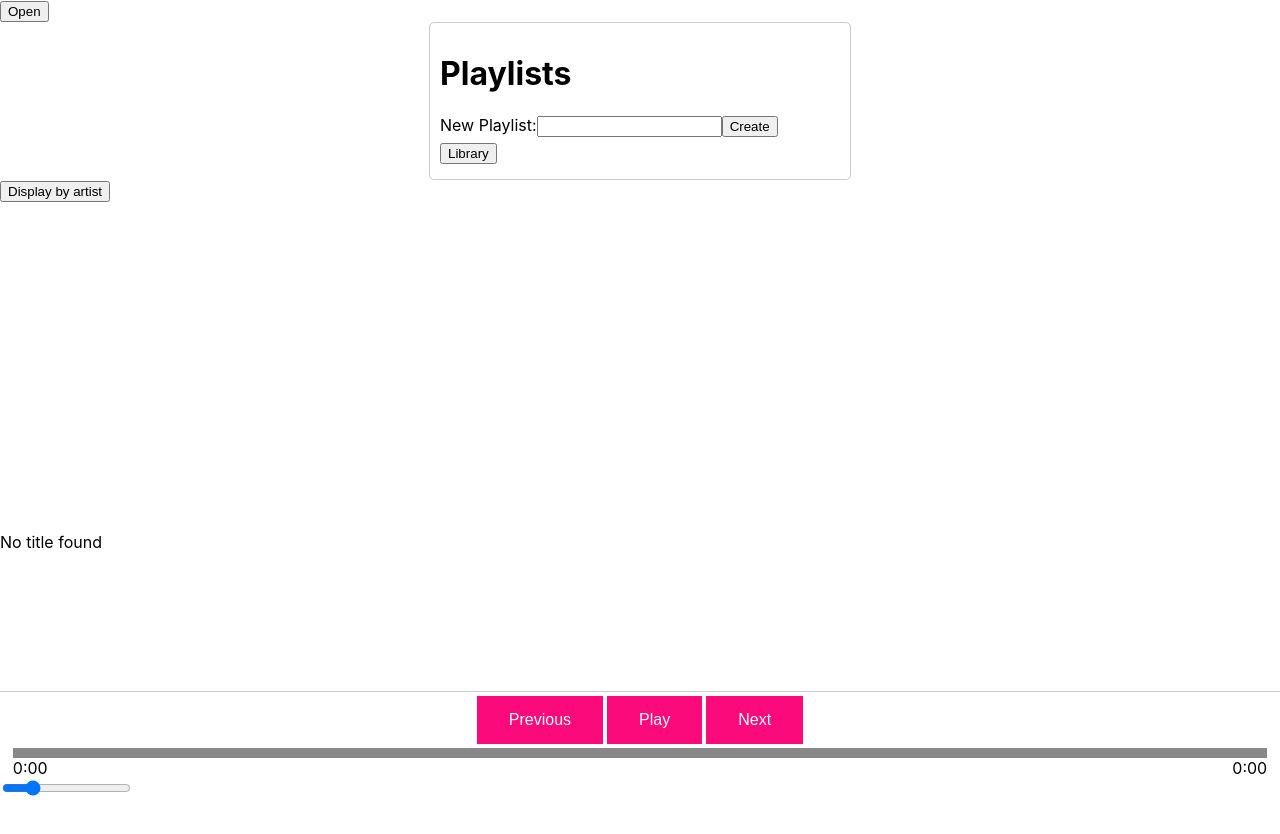
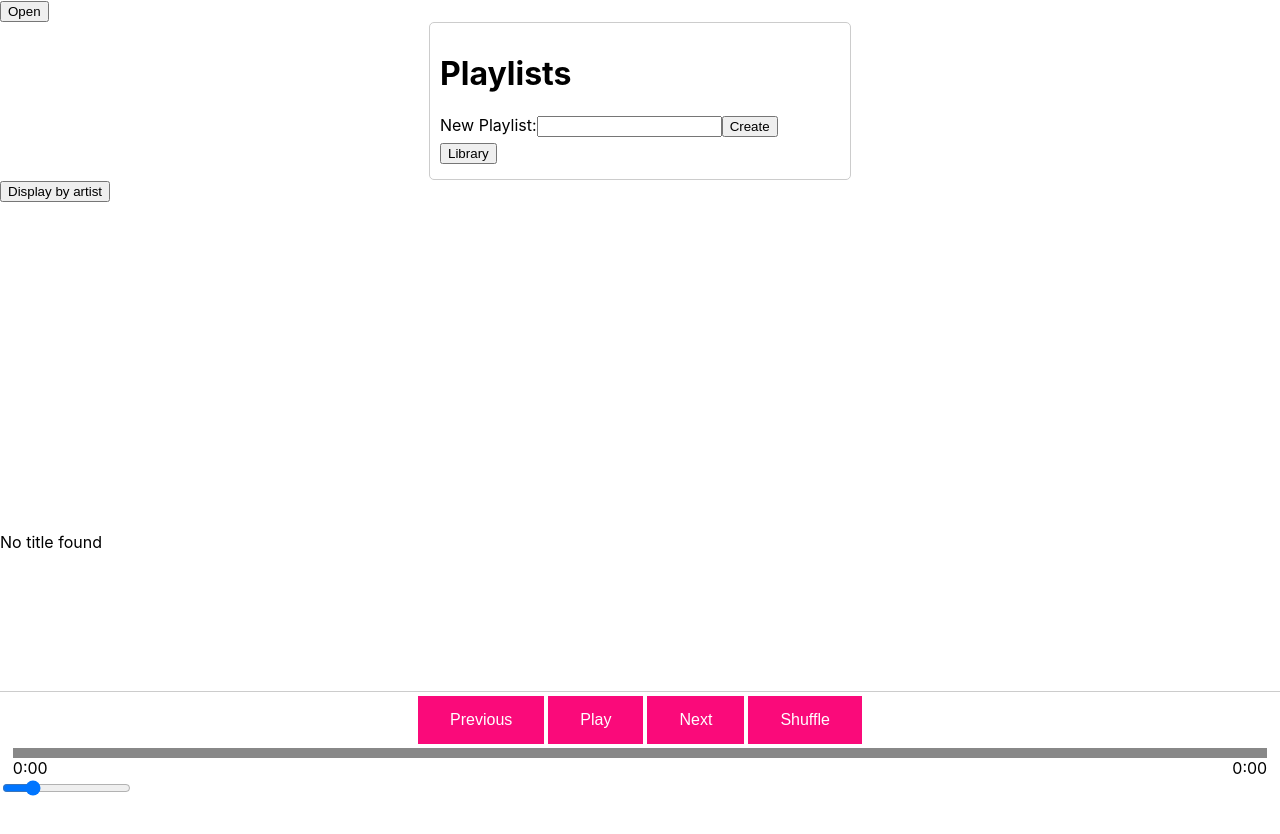
Before and after one commit to Vyrolian/vyplayer, a React (Create React App) app: page / in a window 1280 px wide. Shown: the top 834 px of the page. Built offline with nearby package versions, Linux system fonts and the light colour scheme.

Commit message:
Shuffle WIP

```diff
--- a/src/App.tsx
+++ b/src/App.tsx
@@ -15,14 +15,10 @@ import { useDispatch } from "react-redux";
 import { filteredSongs } from "./components/functions/playlist/sorting/filteredSongs";
 var jsmediatags = window.jsmediatags;
 //console.log(jsmediatags);
-const rootReducer = combineReducers({
-  audio: audioReducer,
-});
-const store = configureStore({
-  reducer: rootReducer,
-});
 
 function App() {
+  const playlists = useSelector((state: AppState) => state.audio.playlists);
+  // console.log("P L A Y L I S T S ", playlists);
   if (navigator.userAgent.indexOf("Electron") > -1) {
     console.log("Running in an Electron app!");
   } else {
@@ -51,12 +47,23 @@ function App() {
       }));
     });
   }
+  useEffect(() => {
+    setData((prevData) => ({
+      ...prevData,
+      songs: prevData.songs.map((song) => ({
+        ...song,
+        playlists: song.playlists.filter((playlist) =>
+          playlists.some((storePlaylist) => storePlaylist.id === playlist)
+        ),
+      })),
+    }));
+  }, []);
   let filtered = filteredSongs(data);
-
+  // console.log(" F I L T E R E D ", filtered);
   let src = "";
 
   return (
-    <Provider store={store}>
+    <div>
       <div></div>
       <button onClick={handleOpenFile}>Open</button>
 
@@ -86,7 +93,7 @@ function App() {
       </div>
       <PlaylistMenu />
       <CurrentPlaylist filteredSongs={filtered} />
-    </Provider>
+    </div>
   );
 }
 
--- a/src/actions/audio/audio.tsx
+++ b/src/actions/audio/audio.tsx
@@ -1,18 +1,26 @@
-import { PlayAction, PauseAction, SkipAction } from '../../../types/audio/audio';
-const audioElement = document.getElementById('audio-element') as HTMLAudioElement;
+import {
+  PlayAction,
+  PauseAction,
+  ShuffleAction,
+} from "../../../types/audio/audio";
+const audioElement = document.getElementById(
+  "audio-element"
+) as HTMLAudioElement;
 export function play(): PlayAction {
-    console.log('play action called');
+  console.log("play action called");
   return {
-      type: 'PLAY',
+    type: "PLAY",
   };
 }
 
 export function pause(): PauseAction {
-    console.log('pause action called');
+  console.log("pause action called");
   return {
-      type: 'PAUSE',
+    type: "PAUSE",
   };
 }
-export const skip = (): SkipAction => ({
-  type: 'SKIP',
-});
+export function shuffle(): ShuffleAction {
+  return {
+    type: "SHUFFLE",
+  };
+}
--- a/src/components/audio/AudioPlayer.tsx
+++ b/src/components/audio/AudioPlayer.tsx
@@ -31,6 +31,7 @@ type AudioPlayerProps = {
   currentSong: string;
   currentSongIndex: number;
   currentPlaylist: string;
+  isShuffled: boolean;
 };
 
 function AudioPlayer({
@@ -40,6 +41,7 @@ function AudioPlayer({
   currentSong,
   currentSongIndex,
   currentPlaylist,
+  isShuffled,
 }: AudioPlayerProps) {
   const [filtered, setFiltered] = useState<FilteredSongs>([]);
 
@@ -48,13 +50,26 @@ function AudioPlayer({
     filtered = filteredSongs.filter(
       (song) => song.playlists && song.playlists.includes(currentPlaylist)
     );
-    setFiltered(filtered);
+    let filteredShuffle = filtered;
+    if (isShuffled) {
+      for (let i = filteredShuffle.length - 1; i > 0; i--) {
+        const j = Math.floor(Math.random() * (i + 1));
+        [filteredShuffle[i], filteredShuffle[j]] = [
+          filteredShuffle[j],
+          filteredShuffle[i],
+        ];
+      }
+      console.log(filteredShuffle);
+      setFiltered(filteredShuffle);
+    } else {
+      setFiltered(filtered);
+    }
 
     console.log(currentPlaylist);
-  }, [currentPlaylist, filteredSongs]);
+  }, [currentPlaylist, filteredSongs, isShuffled]);
   console.log(filtered);
-  console.log(currentSong);
-  console.log("Filtered songs: ", filteredSongs);
+  // console.log(currentSong);
+  // console.log("Filtered songs: ", filteredSongs);
   const storedVolume = localStorage.getItem("volume");
   let defaultVolume: number;
   storedVolume
@@ -123,6 +138,7 @@ function mapStateToProps(state: AppState) {
     currentSong: state.audio.currentSong,
     currentSongIndex: state.audio.currentSongIndex,
     currentPlaylist: state.audio.currentPlaylist,
+    isShuffled: state.audio.isShuffled,
   };
 }
 
--- a/src/components/audio/audiocomponents/PlayPauseButton.tsx
+++ b/src/components/audio/audiocomponents/PlayPauseButton.tsx
@@ -1,7 +1,7 @@
 import React, { useEffect } from "react";
 import { connect, useDispatch } from "react-redux";
 import { AppState } from "../../../../types/AppState";
-import { play, pause } from "../../../actions/audio/audio";
+import { play, pause, shuffle } from "../../../actions/audio/audio";
 import "./PlayPauseButton.css";
 import { updateSongProgress } from "../../../actions/audio/updateSongProgress";
 
@@ -16,18 +16,22 @@ type PlayPauseButtonProps = {
   isPlaying: boolean;
   play: typeof play;
   pause: typeof pause;
+  shuffle: typeof shuffle;
   audioElement: HTMLAudioElement;
   nextSong: string;
   previousSong: string;
   currentSong: string;
   storeProgress: number;
   currentSongIndex: number;
+  isShuffled: boolean;
 };
 function PlayPauseButton({
   isPlaying,
   play,
   pause,
+  shuffle,
   audioElement,
+  isShuffled,
   nextSong,
   previousSong,
   currentSong,
@@ -56,6 +60,10 @@ function PlayPauseButton({
     } else {
       play();
     }
+  };
+  const handleShuffle = () => {
+    shuffle();
+    console.log("SHUFFLED", isShuffled);
   };
   // console.log(isPlaying);
   //console.log(progress);
@@ -89,6 +97,9 @@ function PlayPauseButton({
       <button onClick={handleNext} className="button">
         {"Next"}
       </button>
+      <button onClick={handleShuffle} className="button">
+        {"Shuffle"}
+      </button>
     </div>
   );
 }
@@ -99,11 +110,13 @@ const mapStateToProps = (state: AppState) => ({
   currentSong: state.audio.currentSong,
   storeProgress: state.audio.progress,
   currentSongIndex: state.audio.currentSongIndex,
+  isShuffled: state.audio.isShuffled,
 });
 
 const mapDispatchToProps = {
   play,
   pause,
+  shuffle,
 };
 
 const PlayPauseButtonConnected = connect(
--- a/src/components/audio/audiocomponents/SongMetadata.tsx
+++ b/src/components/audio/audiocomponents/SongMetadata.tsx
@@ -20,8 +20,8 @@ function SongMetadata({ data1, currentSong }: SongMetadata) {
       "_"
     );
 
-  console.log(picture);
-  console.log(currentSongData?.songData.album);
+  //console.log(picture);
+  // console.log(currentSongData?.songData.album);
   return (
     <div>
       {currentSongTitle ? (
--- a/src/components/playlist/CurrentPlaylist.tsx
+++ b/src/components/playlist/CurrentPlaylist.tsx
@@ -20,14 +20,29 @@ type CurrentPlaylist = {
   currentPlaylist: string;
   playlists: Playlist;
   filteredSongs: FilteredSongs;
+  deletedPlaylist: string;
 };
 
 const CurrentPlaylist = ({
   currentPlaylist,
   playlists,
   filteredSongs,
+  deletedPlaylist,
 }: CurrentPlaylist) => {
-  console.log(filteredSongs);
+  const [updatedFilteredSongs, setUpdatedFilteredSongs] =
+    useState(filteredSongs);
+
+  useEffect(() => {
+    setUpdatedFilteredSongs(filteredSongs);
+    const updatedSongs = filteredSongs.map((song) => {
+      const playlists = song.playlists.filter(
+        (playlist) => playlist !== deletedPlaylist
+      );
+      return { ...song, playlists };
+    });
+    setUpdatedFilteredSongs(updatedSongs);
+  }, [filteredSongs, deletedPlaylist]);
+  // console.log(updatedFilteredSongs);
   // console.log("Playlist component re-rendered");
   const dispatch = useDispatch();
 
@@ -100,7 +115,7 @@ const CurrentPlaylist = ({
   }, [filteredSongs, currentPlaylist, songRemoved]);
   //
 
-  console.log("FILTERED SONGS", filtered);
+  //console.log("FILTERED SONGS", filtered);
 
   const artists = extractUniqueArtist(filtered);
 
@@ -227,6 +242,7 @@ function mapStateToProps(state: AppState) {
   return {
     currentPlaylist: state.audio.currentPlaylist,
     playlists: state.audio.playlists,
+    deletedPlaylist: state.audio.deletedPlaylist,
   };
 }
 export default connect(mapStateToProps, null)(CurrentPlaylist);
--- a/src/components/playlist/menu/PlaylistMenu.tsx
+++ b/src/components/playlist/menu/PlaylistMenu.tsx
@@ -26,6 +26,7 @@ const PlaylistMenu = ({ playlists }: PlaylistMenu) => {
   function handleSelectPlaylist(playlistName: string) {
     dispatch(setCurrentPlaylist(playlistName));
   }
+
   const handleSubmit = (event: React.FormEvent<HTMLFormElement>) => {
     event.preventDefault();
     if (newPlaylistName.trim() !== "") {
--- a/src/index.tsx
+++ b/src/index.tsx
@@ -3,13 +3,24 @@ import ReactDOM from "react-dom/client";
 import "./index.css";
 import App from "./App";
 import reportWebVitals from "./reportWebVitals";
+import { combineReducers, configureStore } from "@reduxjs/toolkit";
+import audioReducer from "./reducers/audio/audio";
+import { Provider } from "react-redux";
 const root = ReactDOM.createRoot(
   document.getElementById("root") as HTMLElement
 );
+const rootReducer = combineReducers({
+  audio: audioReducer,
+});
+const store = configureStore({
+  reducer: rootReducer,
+});
 
 root.render(
   <React.StrictMode>
-    <App />
+    <Provider store={store}>
+      <App />
+    </Provider>
   </React.StrictMode>
 );
 
--- a/src/reducers/audio/audio.ts
+++ b/src/reducers/audio/audio.ts
@@ -26,6 +26,7 @@ const initialState: AudioState = {
   currentPlaylist: "Library",
   playlists: [{ id: "Library", name: "Library" }],
   deletedPlaylist: "",
+  isShuffled: false,
 };
 
 export default (
@@ -54,7 +55,11 @@ export default (
         ...state,
         isPlaying: false,
       };
-
+    case "SHUFFLE":
+      return {
+        ...state,
+        isShuffled: !state.isShuffled,
+      };
     case "UPDATE_SONG_PROGRESS":
       //   console.log(action.payload.progress);
       return {
--- a/types/AppState.ts
+++ b/types/AppState.ts
@@ -12,6 +12,7 @@ export type AppState = {
   currentPlaylist: AudioState;
   playlists: AudioState;
   deletedPlaylist: AudioState;
+  isShuffled: AudioState;
 };
 export type AudioState = {
   isPlaying: boolean;
@@ -25,6 +26,7 @@ export type AudioState = {
   volume: number;
   playlists: Playlist;
   deletedPlaylist: string;
+  isShuffled: boolean;
 };
 
 export type PlaylistState = {
--- a/types/audio/audio.ts
+++ b/types/audio/audio.ts
@@ -6,8 +6,8 @@ export type PauseAction = {
   type: "PAUSE";
 };
 
-export type SkipAction = {
-  type: "SKIP";
+export type ShuffleAction = {
+  type: "SHUFFLE";
 };
 
-export type AudioAction = PlayAction | PauseAction | SkipAction;
+export type AudioAction = PlayAction | PauseAction | ShuffleAction;
```
Lines whose indentation alone changed are shown as unchanged.
